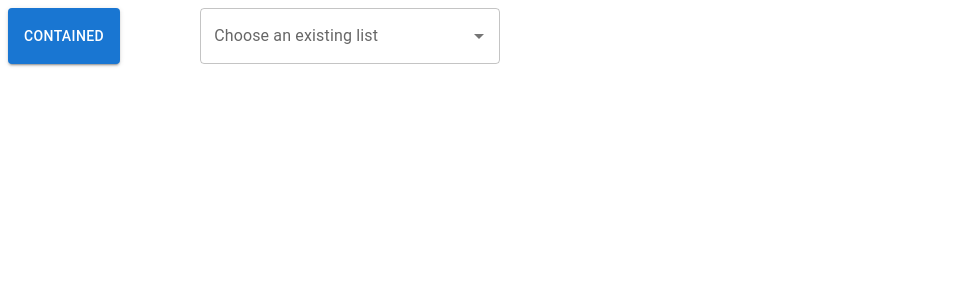
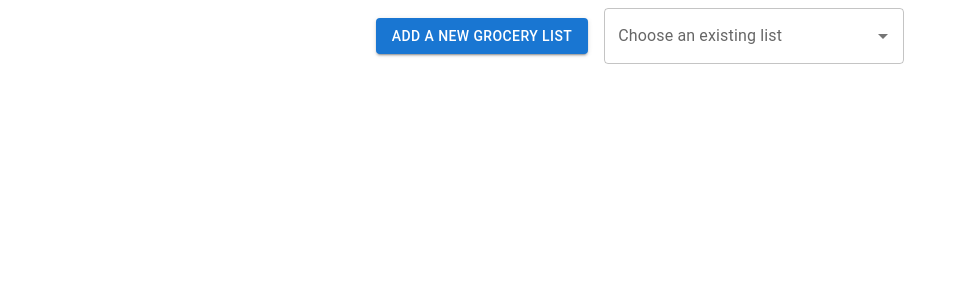
Before and after one commit to panos-mantis/grocery-list, a Next.js app: page / in a window 1280 px wide. Shown: the top 300 px of the page, without its empty margins (0-960 px from the left). Built offline with nearby package versions, Linux system fonts and the light colour scheme; no server answers; the database is empty.

Commit message:
post request added for lists

```diff
--- a/prisma/client.ts
+++ b/prisma/client.ts
@@ -1,5 +1,15 @@
-import { PrismaClient } from "@prisma/client";
+import { PrismaClient } from '@prisma/client'
 
-const prisma = new PrismaClient()
+const prismaClientSingleton = () => {
+  return new PrismaClient()
+}
 
-export{prisma}
+declare const globalThis: {
+  prismaGlobal: ReturnType<typeof prismaClientSingleton>;
+} & typeof global;
+
+const prisma = globalThis.prismaGlobal ?? prismaClientSingleton()
+
+export default prisma
+
+if (process.env.NODE_ENV !== 'production') globalThis.prismaGlobal = prisma
--- /dev/null
+++ b/src/app/api/handling/route.ts
@@ -0,0 +1,35 @@
+import type { NextApiRequest, NextApiResponse } from 'next'
+import  prisma  from '../../../../prisma/client'
+import { NextRequest, NextResponse } from 'next/server'
+
+type ResponseData = {
+  message: string
+}
+
+/* export default function handler(
+  req: NextApiRequest,
+  res: NextApiResponse<ResponseData>
+) {
+
+  res.status(200).json({ message: 'Hello from Next.js!' })
+} */
+
+export const GET =async()=>{
+ const lists= await prisma.list.findMany({where:{label:{not:null}}})
+
+ return NextResponse.json({lists})
+}
+export const POST =async(req:Request)=>{
+
+ const label = await req.json()
+ console.log(label)
+
+ /* const potato= req.body */
+ const lists= await prisma.list.create({
+  data:{
+    label:label
+  }
+ })
+
+ return NextResponse.json("potato")
+}
--- a/src/app/layout.tsx
+++ b/src/app/layout.tsx
@@ -2,7 +2,7 @@ import { Metadata } from "next";
 
 export const metadata: Metadata = {
   title: "My Cabbages",
-  description: "A website where you can keep track of your grocery list",
+  description: "A website where you can keep track of your grocery lists",
 };
 
 export default function RootLayout({
--- /dev/null
+++ b/src/app/lists/Autocomplete.tsx
@@ -0,0 +1,36 @@
+"use client"
+import { Autocomplete, Button, Stack, TextField, Typography } from "@mui/material"
+import { List } from "@prisma/client"
+
+
+const AutocompleteComponent =(props:{lists:List[]})=>{
+
+
+
+  console.log(props.lists)
+  /* The home page should contain the following :
+  2 buttons : one that makes a pop up for you to add another list
+              one that give you access to the lists that you have already created */
+  if(!props.lists) {
+    return(<Typography variant="h2"></Typography>)
+  }
+  else{
+    return (
+        <Autocomplete
+        filterOptions={(x) => x}
+        disablePortal
+        id="auto-complete-lists"
+        options={props.lists} //here we will add all the lists created after we ask them from backend
+        sx={{ width: 300 }}
+        renderInput={(params) => <TextField  {...params} label="Choose an existing list" />}
+        onChange={(event)=> {
+            const target = event.target as HTMLButtonElement;
+            if (target) console.log(target.innerText);
+        }}
+      />
+        )
+  }
+
+}
+
+export default AutocompleteComponent
--- /dev/null
+++ b/src/app/lists/CreateListButton.tsx
@@ -0,0 +1,28 @@
+
+
+import { Button } from '@mui/material'
+import React from 'react'
+
+
+const CreateListButton = (props:{title:string})=> {
+
+  const handleSubmit=async()=>{
+
+    const response = await fetch("/api/handling/",
+     {method:"POST",
+     headers: {
+      'Content-Type': 'application/json'
+  },
+     body:JSON.stringify(props.title),
+
+     }
+    );
+    const movies = await response.json();
+    console.log(movies)
+  }
+return(
+  <Button variant="outlined" onClick={handleSubmit}>Create</Button>
+)
+}
+
+export default CreateListButton
--- /dev/null
+++ b/src/app/lists/NewListModal.tsx
@@ -0,0 +1,63 @@
+"use client"
+
+import * as React from 'react';
+import Box from '@mui/material/Box';
+import Button from '@mui/material/Button';
+import Typography from '@mui/material/Typography';
+import Modal from '@mui/material/Modal';
+import {Stack, TextField } from '@mui/material';
+import CreateListButton from './CreateListButton';
+import { useState } from 'react';
+
+const style = {
+  position: 'absolute' as 'absolute',
+  top: '50%',
+  left: '50%',
+  transform: 'translate(-50%, -50%)',
+  width: 400,
+  bgcolor: 'background.paper',
+  border: '2px solid #000',
+  boxShadow: 24,
+  p: 4,
+};
+
+export default function NewListModal() {
+  const [open, setOpen] = useState(false);
+  const [ title , setTitle] = useState<string>("");
+  const handleOpen = () => setOpen(true);
+  const handleClose = () => setOpen(false);
+
+  const handleTyping = (event: React.ChangeEvent<HTMLInputElement>)=> {
+    const target = event.target as HTMLInputElement
+    if (target) {
+        setTitle(target.value)
+        console.log(title)
+}}
+
+
+
+
+
+  return (
+    <div>
+      <Button variant="contained" onClick={handleOpen}>Add a new Grocery List</Button>
+      <Modal
+        open={open}
+        onClose={handleClose}
+        aria-labelledby="modal-modal-title"
+        aria-describedby="modal-modal-description"
+      >
+        <Box sx={style}>
+          <Typography id="modal-modal-title" variant="h5" component="h5">
+            Please give a title to your grocery list
+          </Typography>
+          <Stack  direction="row" spacing={5}>
+          <TextField id="outlined-basic" label="List Title" variant="standard"  margin="dense" onChange={handleTyping}/>
+          <CreateListButton title={title} />
+          </Stack>
+
+        </Box>
+      </Modal>
+    </div>
+  );
+}
--- a/src/app/page.tsx
+++ b/src/app/page.tsx
@@ -1,35 +1,30 @@
-"use client"
-
-import { Autocomplete, Button, Stack, TextField } from "@mui/material"
 
 
-interface option{
-  id :number ,
-  label : string,
-  key: number
-}
+import { Stack } from "@mui/material";
+import  prisma  from "../../prisma/client";
+import AutocompleteComponent from "./lists/Autocomplete";
+import NewListModal from "./lists/NewListModal";
 
 
-const Page =()=>{
 
-  const groceryLists:option[]= [{id:1,label:"potato1", key:1},{id:2,label:"potato2", key:2},{id:3,label:"potato3", key:3}]
 
-  /* The home page should contain the following :
-  2 buttons : one that makes a pop up for you to add another list
-              one that give you access to the lists that you have already created */
-  return (
-  <Stack direction="row" spacing={10}>
-  <Button variant="contained">Contained</Button>
-  <Autocomplete
-  disablePortal
-  id="auto-complete-lists"
-  options={groceryLists} //here we will add all the lists created after we ask them from backend
-  sx={{ width: 300 }}
-  renderInput={(params) => <TextField  {...params} label="Choose an existing list" />}
-/>
+
+const Page =  async()=>{
+
+  const lists = await prisma.list.findMany({where:{label:{not:null}}})
+
+  return(
+    <>
+    <Stack  direction="row" spacing={2} justifyContent="center"
+  alignItems="center">
+      <NewListModal/>
+      <AutocompleteComponent lists={lists}/>
     </Stack>
 
-  );
+    </>
+  )
+
+  ;
 }
 
 export default Page
```
Also changed, not shown: src/app/lists/[id]/page.tsx (+5 -6 lines).
